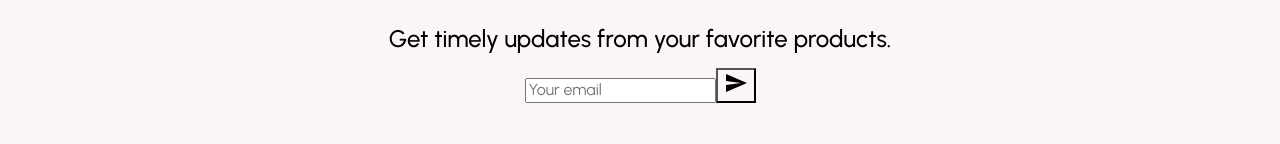
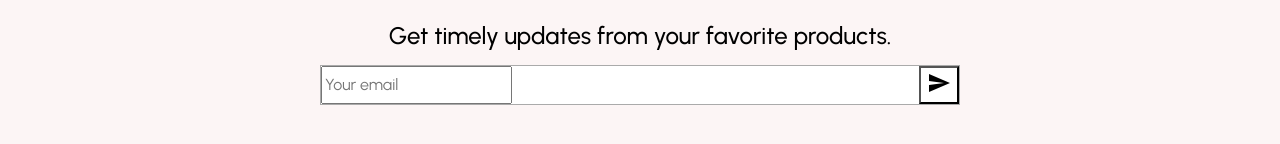
Before and after one commit to adarraji/react-shop, a React (Create React App) app: page / in a window 1280 px wide. Shown: the part 2934-3078 px from the top of the page. Built offline with nearby package versions, Linux system fonts and the light colour scheme.

Commit message:
input container  styles

```diff
--- a/src/components/Newsletter/Newsletter.css
+++ b/src/components/Newsletter/Newsletter.css
@@ -1,5 +1,9 @@
 .newsletter {
     height: 60vh;
     background-color: #fcf5f5;
+}
 
+.input-container {
+    width: 50%;
+    height: 40px;
 }
--- a/src/components/Newsletter/Newsletter.js
+++ b/src/components/Newsletter/Newsletter.js
@@ -8,7 +8,7 @@ const Newsletter = () => {
         <div className="newsletter flex justify-center items-center flex-column">
             <h1 className="f1 mb3">Newsletter</h1>
             <div className="f3 fw5 mb3">Get timely updates from your favorite products.</div>
-            <div>
+            <div className="input-container bg-white flex justify-between ba b--light-silver">
                 <input placeholder="Your email" />
                 <button>
                     <SendIcon />
```
